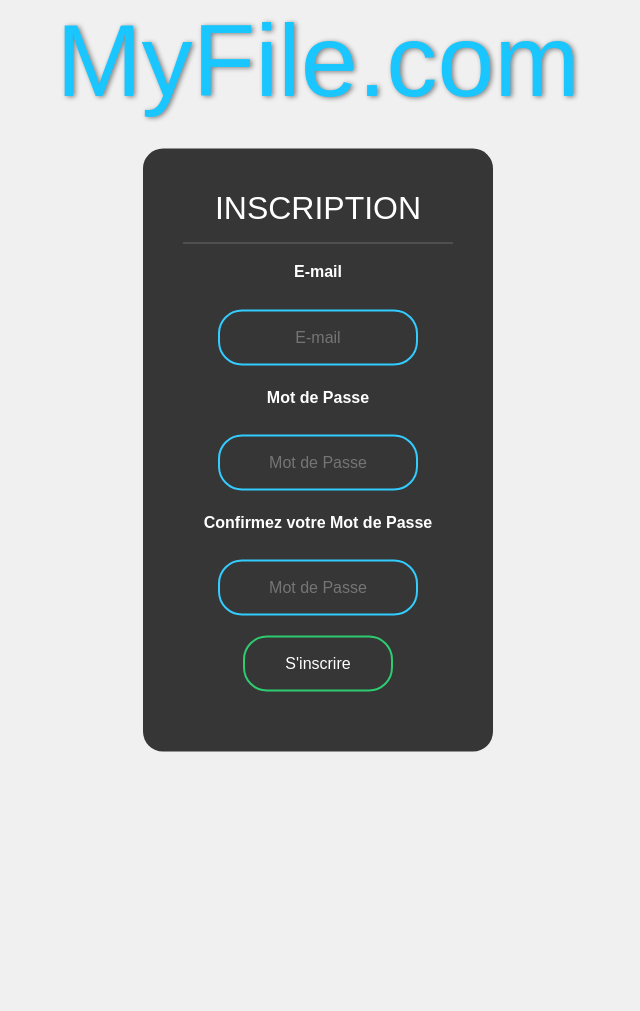
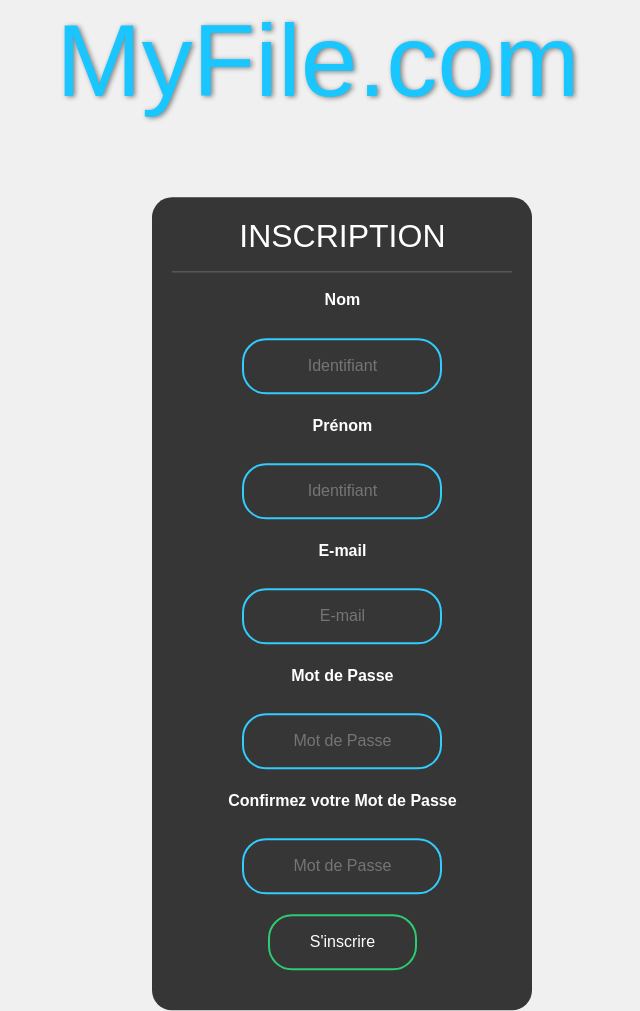
Before and after one commit to JiovaniVianey/BackOffice-Hebergement-de-fichiers, a PHP site: page /vue/Inscription.php in a window 1280 px wide. Shown: the whole page, without its empty margins (322-962 px from the left). Before the commit the page ends 752 px from the top, so only its background shows below. Run offline with PHP 8.4, Linux system fonts and the light colour scheme; some libraries are stand-ins or nearby versions.

Commit message:
Update Inscription

```diff
--- a/style/styleInscription.css
+++ b/style/styleInscription.css
@@ -6,12 +6,12 @@ body{
   background-color: rgb(241, 240, 240);
  }
  .box{
-     width: 350px;
-     padding: 40px;
+     width: 380px;
+     padding: 20px;
      position: absolute;
-     top: 450px;
-     left:50%;
-     transform: translate(-50%,-50%);
+     top: 45%;
+     left: 43%;
+     transform: translate(-20%,-20%);
      background:#363636;
      text-align: center;
      border-radius: 20px;
@@ -31,7 +31,7 @@ body{
  }
 
 
- .box input[type = "email"],.box input[type = "password"]{
+ .box input[type = "text"],.box input[type = "email"],.box input[type = "password"]{
      border: 0;
      background: none;
      display: block;
@@ -45,7 +45,8 @@ body{
      border-radius: 24px;
      transition: 0.25s;
  }
- .box input[type = "email"]:focus,.box input[type = "password"]:focus{
+
+ .box input[type = "text"]:focus,.box input[type = "email"]:focus,.box input[type = "password"]:focus{
      width: 250px;
      border-color: #2ecc71;
 
--- a/vue/Inscription.php
+++ b/vue/Inscription.php
@@ -24,7 +24,13 @@
 
       <hr>
 
-      <label for="identifiant"> <h6> <b>E-mail</b> </h6> </label>
+      <label for="identifiant"> <h6> <b>Nom</b> </h6> </label>
+      <input type='text' name='nom' placeholder="Identifiant" required="">
+
+      <label for="identifiant"> <h6> <b>Prénom</b> </h6> </label>
+      <input type='text' name='prénom' placeholder="Identifiant" required="">
+
+      <label for="mail"> <h6> <b>E-mail</b> </h6> </label>
       <input type='email' name='mail' placeholder="E-mail" required="">
 
       <label for="mdp"> <h6> <b>Mot de Passe</b> </h6> </label>
```
